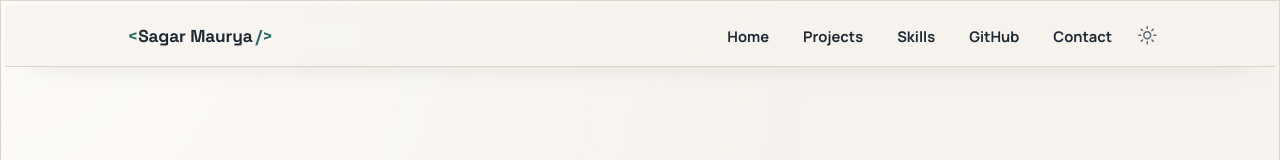
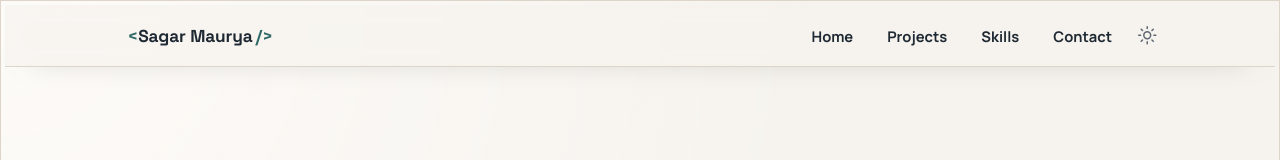
Before and after one commit to SagarXCode/portfolio, a React (Vite) app: page / in a window 1280 px wide. Shown: the top 160 px of the page. Built offline with nearby package versions, Linux system fonts and the light colour scheme.

Commit message:
feat: remove GitHub link from Navbar for updated navigation

```diff
--- a/src/components/layout/Navbar.jsx
+++ b/src/components/layout/Navbar.jsx
@@ -2,7 +2,6 @@ const links = [
   { href: '#home', label: 'Home' },
   { href: '#projects', label: 'Projects' },
   { href: '#skills', label: 'Skills' },
-  { href: '#github', label: 'GitHub' },
   { href: '#contact', label: 'Contact' },
 ];
 
```
